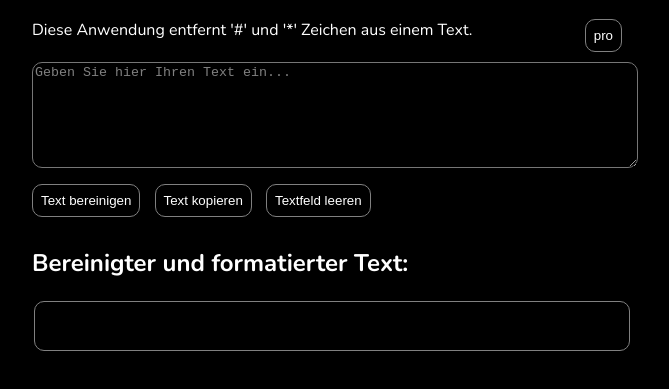
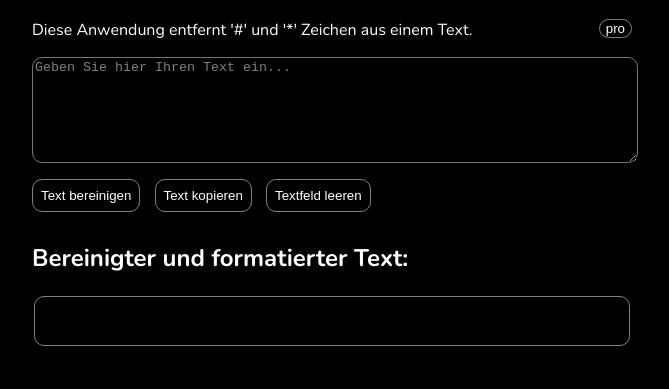
Before and after one commit to 0california0/TextCleaner, a plain HTML site: page index.html in a window 1280 px wide. Shown: the part 87-476 px from the top of the page, without its empty margins (308-977 px from the left). Drawn offline with nearby package versions, Linux system fonts and the light colour scheme.

Commit message:
Update style.css

```diff
--- a/style.css
+++ b/style.css
@@ -39,7 +39,7 @@ textarea{
     z-index: 1;
     border-radius: 10px;
 }
-button {
+.btn {
     margin-right: 10px;
     margin-bottom: 10px;
     border-radius: 10px;
@@ -49,9 +49,20 @@ button {
     background-color: black;
     color: white;
 }
-button:hover {
+.btn:hover {
     background-image: linear-gradient(rgba(0, 0, 255,0.8), rgba(128, 0, 128,0.8));
     /*background-color: hsl(0, 0%, 21%);*/
+}
+#next-page{
+    float: right;
+    border-radius: 10px;
+    cursor: pointer;
+    border: 1px solid grey;
+    background-color: black;
+    color: white;
+}
+#next-page:hover{
+    background-image: linear-gradient(rgba(0, 0, 255,0.8), rgba(128, 0, 128,0.8));
 }
 #animation-container {
     position: absolute;
```
